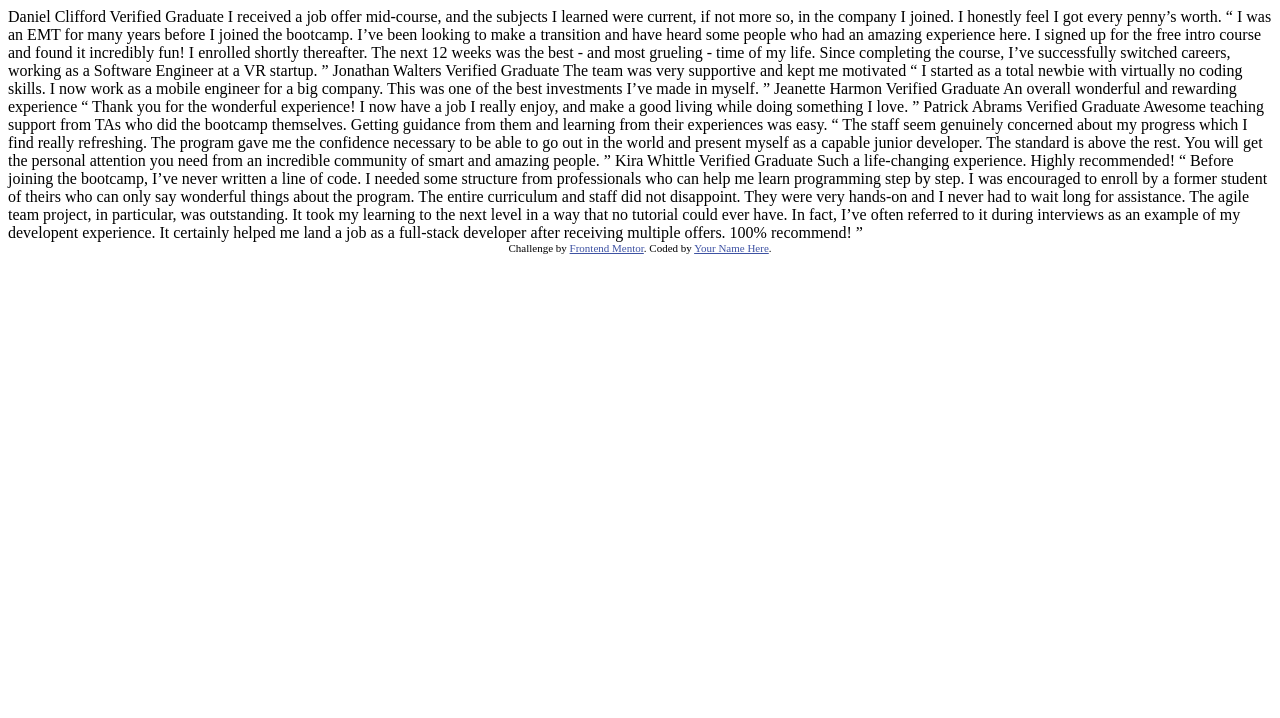
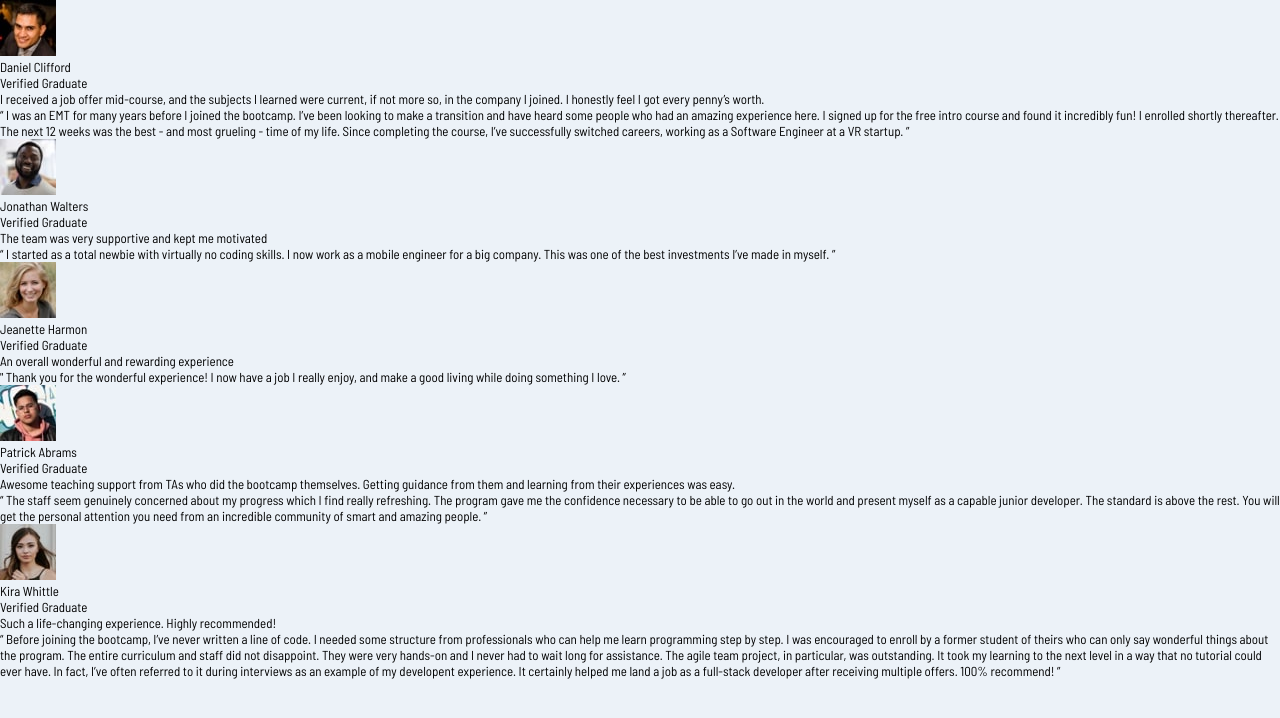
Before and after one commit to VincentGammill/HTML-learning, a plain HTML site: page testimonials-grid-section-main/index.html in a window 1280 px wide. Drawn offline with Linux system fonts and the light colour scheme.

Commit message:
Structure HTML, CSS frontmatter, remove unused files.

```diff
--- /dev/null
+++ b/testimonials-grid-section-main/css/styles.css
@@ -0,0 +1,29 @@
+:root {
+  --color-moderate-violet : hsl(263, 55%, 52%);
+  --color-dark-gray-blue: hsl(217, 19%, 35%);
+  --color-dark-black-blue: hsl(219, 29%, 14%);
+  --color-white: hsl(0, 0%, 100%);
+  --color-light-gray: hsl(0, 0%, 81%);
+  --color-light-gray-blue: hsl(210, 46%, 95%);
+}
+
+html {
+  -webkit-box-sizing: border-box;
+          box-sizing: border-box;
+  font-size: 25%;
+}
+
+*,
+*::before,
+*::after {
+  -webkit-box-sizing: inherit;
+          box-sizing: inherit;
+  margin: 0;
+  padding: 0;
+}
+
+body {
+  background: var(--color-light-gray-blue);
+  font-family: 'Barlow Semi Condensed', sans-serif;
+  font-size: 3.25rem;
+}
--- a/testimonials-grid-section-main/index.html
+++ b/testimonials-grid-section-main/index.html
@@ -1,64 +1,94 @@
 <!DOCTYPE html>
 <html lang="en">
+
 <head>
   <meta charset="UTF-8">
   <meta name="viewport" content="width=device-width, initial-scale=1.0"> <!-- displays site properly based on user's device -->
 
   <link rel="icon" type="image/png" sizes="32x32" href="./images/favicon-32x32.png">
+  <link rel="stylesheet" type="text/css" href="./css/styles.css">
+  <link rel="preconnect" href="https://fonts.gstatic.com">
+  <link href="https://fonts.googleapis.com/css2?family=Barlow+Semi+Condensed&display=swap" rel="stylesheet">
 
-  <title>Frontend Mentor | [Challenge Name Here]</title>
+  <title>Frontend Mentor | Testimonials Grid Section </title>
 
-  <!-- Feel free to remove these styles or customise in your own stylesheet 👍 -->
-  <style>
-    .attribution { font-size: 11px; text-align: center; }
-    .attribution a { color: hsl(228, 45%, 44%); }
-  </style>
 </head>
+
 <body>
-  Daniel Clifford
-  Verified Graduate
-
+  <div class="card-grid">
+    <div class="testimonial-card card_1">
+      <div class="card-header">
+        <img class="profile-pic" src="./images/image-daniel.jpg" alt="image-daniel">
+        <p class="testifier-name">Daniel Clifford</p>
+        <p class="verified-grad-sticker">Verified Graduate</p>
+      </div>
+      <div class="headline-quote">
         I received a job offer mid-course, and the subjects I learned were current, if not more so,
         in the company I joined. I honestly feel I got every penny’s worth.
-
+      </div>
+      <div class="block-quote">
         “ I was an EMT for many years before I joined the bootcamp. I’ve been looking to make a
         transition and have heard some people who had an amazing experience here. I signed up
         for the free intro course and found it incredibly fun! I enrolled shortly thereafter.
         The next 12 weeks was the best - and most grueling - time of my life. Since completing
         the course, I’ve successfully switched careers, working as a Software Engineer at a VR startup. ”
-
-  Jonathan Walters
-  Verified Graduate
-
+      </div>
+    </div>
+    <div class="testimonial-card card_2">
+      <div class="card-header">
+        <img class="profile-pic" src="./images/image-jonathan.jpg" alt="image-jonathan">
+        <p class="testifier-name">Jonathan Walters</p>
+        <p class="verified-grad-sticker">Verified Graduate</p>
+      </div>
+      <div class="headline-quote">
         The team was very supportive and kept me motivated
-
+      </div>
+      <div class="block-quote">
         “ I started as a total newbie with virtually no coding skills. I now work as a mobile engineer
         for a big company. This was one of the best investments I’ve made in myself. ”
-
-  Jeanette Harmon
-  Verified Graduate
-
+      </div>
+    </div>
+    <div class="testimonial-card card_3">
+      <div class="card-header">
+        <img class="profile-pic" src="./images/image-jeanette.jpg" alt="image-jeanette">
+        <p class="testifier-name">Jeanette Harmon</p>
+        <p class="verified-grad-sticker">Verified Graduate</p>
+      </div>
+      <div class="headline-quote">
         An overall wonderful and rewarding experience
-
-  “ Thank you for the wonderful experience! I now have a job I really enjoy, and make a good living
+      </div>
+      <div class="block-quote">
+        " Thank you for the wonderful experience! I now have a job I really enjoy, and make a good living
         while doing something I love. ”
-
-  Patrick Abrams
-  Verified Graduate
-
+      </div>
+    </div>
+    <div class="testimonial-card card_4">
+      <div class="card-header">
+        <img class="profile-pic" src="./images/image-patrick.jpg" alt="image-patrick">
+        <p class="testifier-name">Patrick Abrams</p>
+        <p class="verified-grad-sticker">Verified Graduate</p>
+      </div>
+      <div class="headline-quote">
         Awesome teaching support from TAs who did the bootcamp themselves. Getting guidance from them and
         learning from their experiences was easy.
-
+      </div>
+      <div class="block-quote">
         “ The staff seem genuinely concerned about my progress which I find really refreshing. The program
         gave me the confidence necessary to be able to go out in the world and present myself as a capable
         junior developer. The standard is above the rest. You will get the personal attention you need from
         an incredible community of smart and amazing people. ”
-
-  Kira Whittle
-  Verified Graduate
-
+      </div>
+    </div>
+    <div class="testimonial-card card_5">
+      <div class="card-header">
+        <img class="profile-pic" src="./images/image-kira.jpg" alt="image-kira">
+        <p class="testifier-name">Kira Whittle</p>
+        <p class="verified-grad-sticker">Verified Graduate</p>
+      </div>
+      <div class="headline-quote">
         Such a life-changing experience. Highly recommended!
-
+      </div>
+      <div class="block-quote">
         “ Before joining the bootcamp, I’ve never written a line of code. I needed some structure from
         professionals who can help me learn programming step by step. I was encouraged to enroll by a former
         student of theirs who can only say wonderful things about the program. The entire curriculum and staff
@@ -67,10 +97,9 @@
         could ever have. In fact, I’ve often referred to it during interviews as an example of my developent
         experience. It certainly helped me land a job as a full-stack developer after receiving multiple offers.
         100% recommend! ”
-
-  <div class="attribution">
-    Challenge by <a href="https://www.frontendmentor.io?ref=challenge" target="_blank">Frontend Mentor</a>.
-    Coded by <a href="#">Your Name Here</a>.
+      </div>
+    </div>
   </div>
 </body>
+
 </html>
```
Also changed, not shown: testimonials-grid-section-main/design/desktop-design.jpg (deleted), testimonials-grid-section-main/design/desktop-preview.jpg (deleted), testimonials-grid-section-main/design/mobile-design.jpg (deleted), 2 other files. Lines whose indentation alone changed are shown as unchanged.
